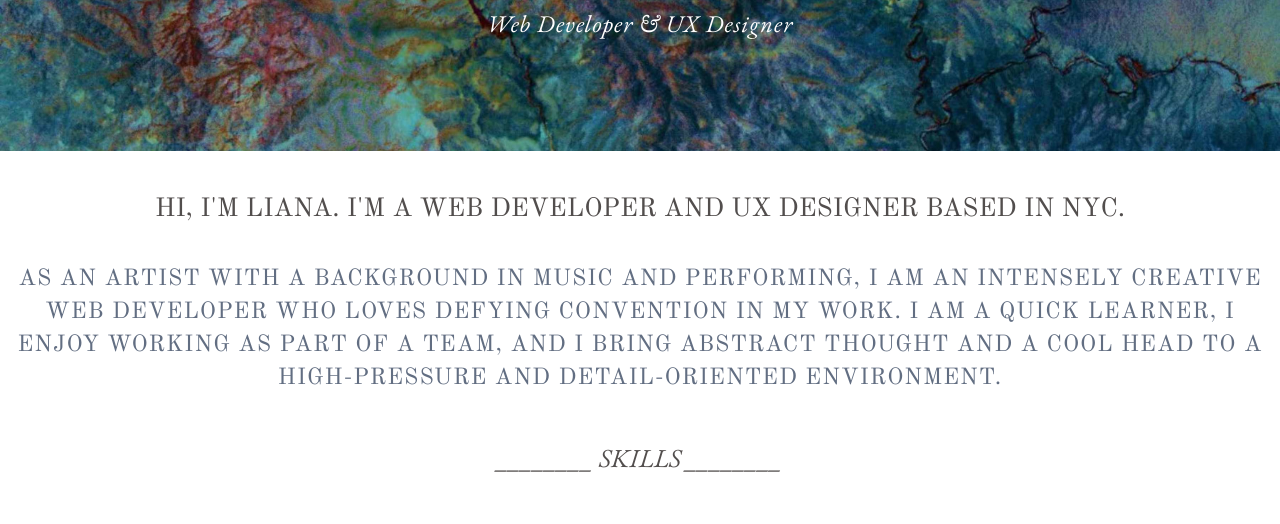
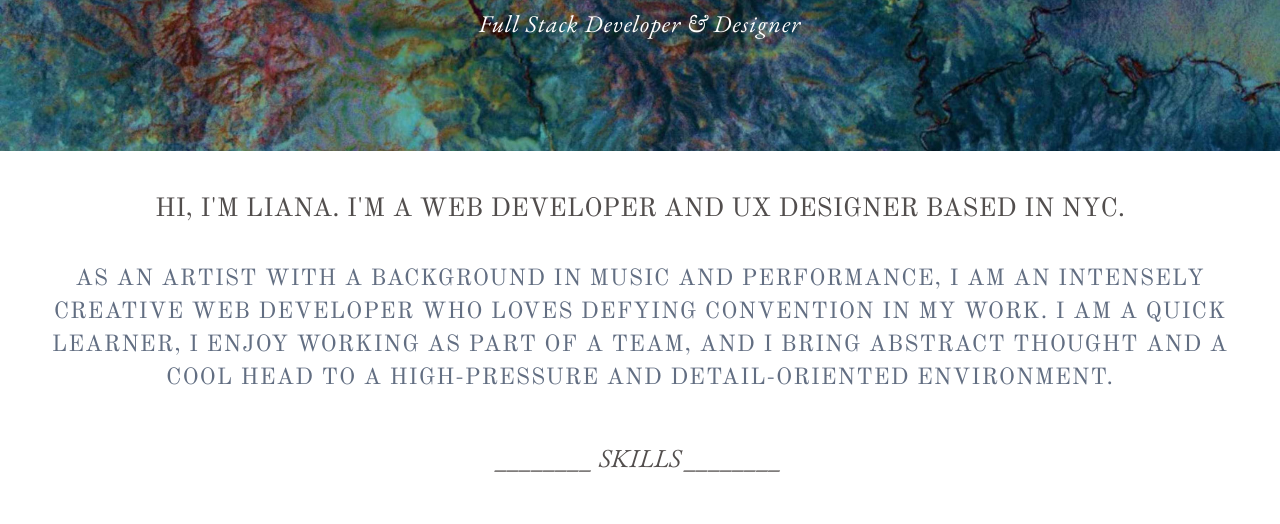
Before and after one commit to lp1020/portfolio-mobile, a plain HTML site: page index.html in a window 1280 px wide. Shown: the part 250-774 px from the top of the page. Drawn offline with nearby package versions, Linux system fonts and the light colour scheme.

Commit message:
Update index.html

```diff
--- a/index.html
+++ b/index.html
@@ -26,12 +26,12 @@
   <a href="#contact" class="w3-bar-item w3-button nav" style="color:white;text-decoration: none;">CONTACT</a>
 </div>
 <h1 class="name">LIANA PENN</h1>
-  <p class="heading">Web Developer & UX Designer</p>
+  <p class="heading">Full Stack Developer & Designer</p>
 </div>
 <button id="myTopBtn" title="Go to top">&#8679;</button>
 <div class= "text-center">
   <p class="intro">HI, I'M LIANA. I'M A WEB DEVELOPER AND UX DESIGNER BASED IN NYC.</p>
-<p class="summary">AS AN ARTIST WITH A BACKGROUND IN MUSIC AND PERFORMING, I AM AN INTENSELY CREATIVE WEB DEVELOPER WHO LOVES DEFYING CONVENTION IN MY WORK. I AM A QUICK LEARNER, I ENJOY WORKING AS PART OF A TEAM, AND I BRING ABSTRACT THOUGHT AND A COOL HEAD TO A HIGH-PRESSURE AND DETAIL-ORIENTED ENVIRONMENT.</p>
+<p class="summary">AS AN ARTIST WITH A BACKGROUND IN MUSIC AND PERFORMANCE, I AM AN INTENSELY CREATIVE WEB DEVELOPER WHO LOVES DEFYING CONVENTION IN MY WORK. I AM A QUICK LEARNER, I ENJOY WORKING AS PART OF A TEAM, AND I BRING ABSTRACT THOUGHT AND A COOL HEAD TO A HIGH-PRESSURE AND DETAIL-ORIENTED ENVIRONMENT.</p>
 </div>
 <section id="skills">
 <p class="section text-center">________ SKILLS ________</p>
```
